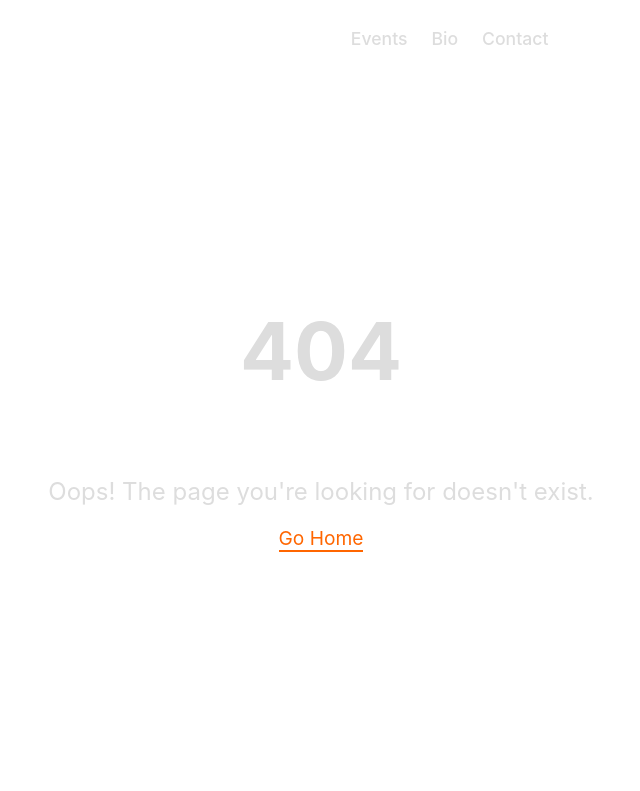
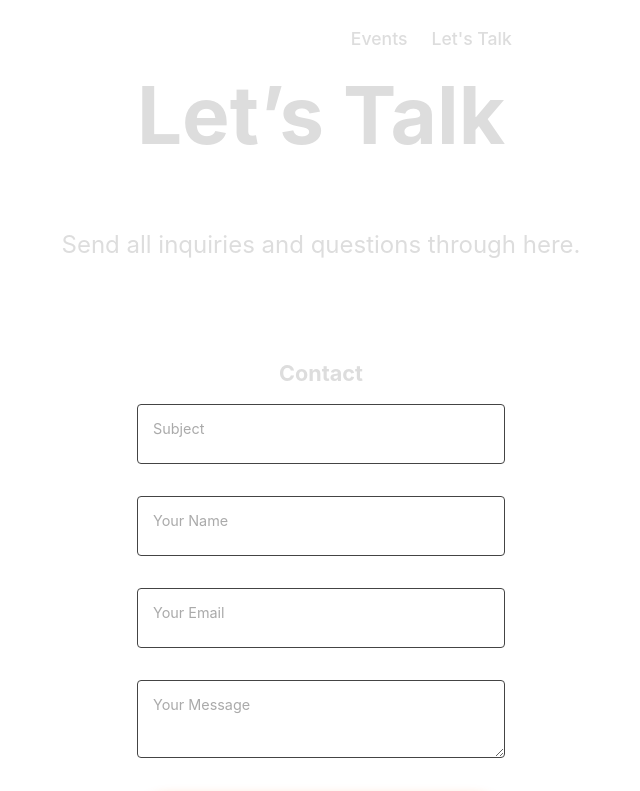
Before and after one commit to Jeff-Shango/Dj-CandiKrush, a React (Create React App) app: page /contact in a window 1280 px wide. Before the commit this address had no page. Shown: the top 791 px of the page, without its empty margins (319-959 px from the left). Built offline with nearby package versions, Linux system fonts and the light colour scheme; what @sanity/vision, sanity would draw is missing.

Commit message:
updating navbar

```diff
--- a/src/App.js
+++ b/src/App.js
@@ -9,6 +9,8 @@
 import "./styles/App.css";
 import NotFound from "./pages/NotFound";
 import Admin from "./pages/Admin";
+import Bio from "./pages/Bio";
+import Contact from "./pages/Contact";
 
 function App() {
   return (
@@ -21,6 +23,8 @@
         <Route path="/music" element={<MusicPlayer />} />
         <Route path="*" element={<NotFound />} />
         <Route path="/admin" element={<Admin />} />
+        <Route path="/bio" element={<Bio />} />
+        <Route path="/contact" element={<Contact />} />
       </Routes>
       <Footer />
 
--- a/src/Navbar.jsx
+++ b/src/Navbar.jsx
@@ -42,8 +42,7 @@
 
         <ul className={`nav-links ${menuOpen ? 'active' : ''}`}>
           <li><Link to="/events" onClick={() => setMenuOpen(false)}>Events</Link></li>
-          <li><Link to="/bio" onClick={() => setMenuOpen(false)}>Bio</Link></li>
-          <li><Link to="/contact" onClick={() => setMenuOpen(false)}>Contact</Link></li>
+          <li><Link to="/contact" onClick={() => setMenuOpen(false)}>Let's Talk</Link></li>
         </ul>
 
       </div>
--- /dev/null
+++ b/src/pages/Bio.jsx
@@ -0,0 +1,9 @@
+import React from 'react'
+
+const Bio = () => {
+  return (
+    <div>Bio</div>
+  )
+}
+
+export default Bio
--- /dev/null
+++ b/src/pages/Contact.jsx
@@ -0,0 +1,16 @@
+import React from 'react'
+
+const Contact = () => {
+  return (
+    <section className="min-h-screen bg-white text-gray-900 py-16 px-4 sm:px-6 lg:px-8">
+    <div className="max-w-3xl mx-auto text-center">
+      <h1 className="text-4xl font-bold mb-4">Let’s Talk</h1>
+      <p className="text-lg text-gray-600 mb-12">
+        Send all inquiries and questions through here.
+      </p>
+    </div>
+    </section>
+  )
+}
+
+export default Contact
```
